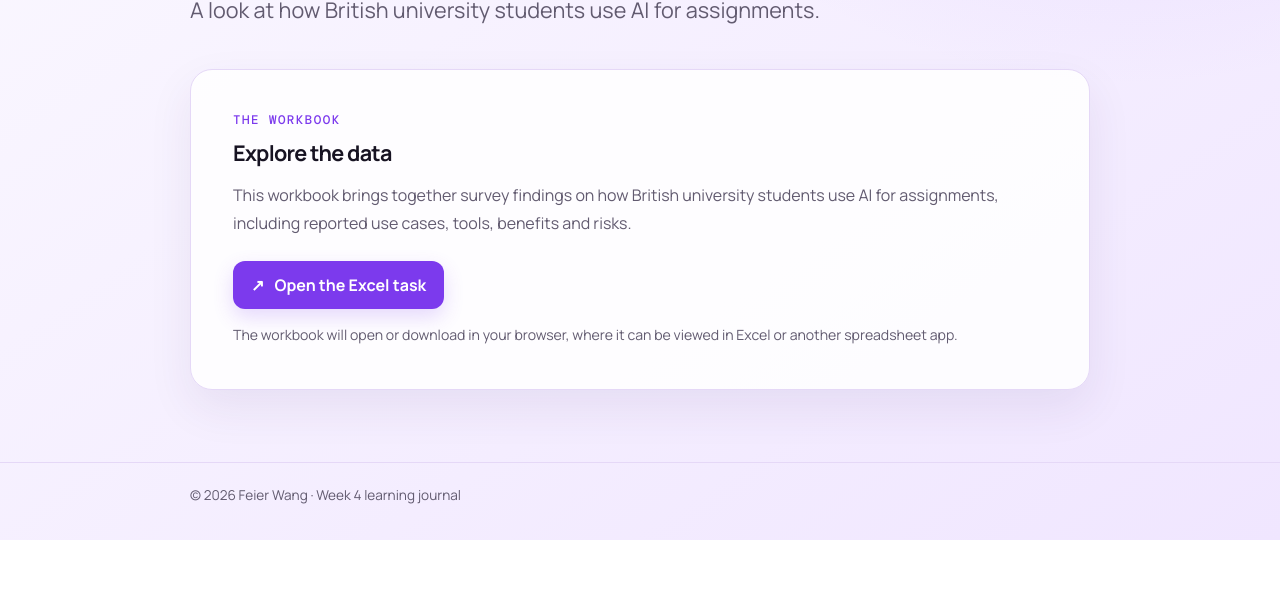
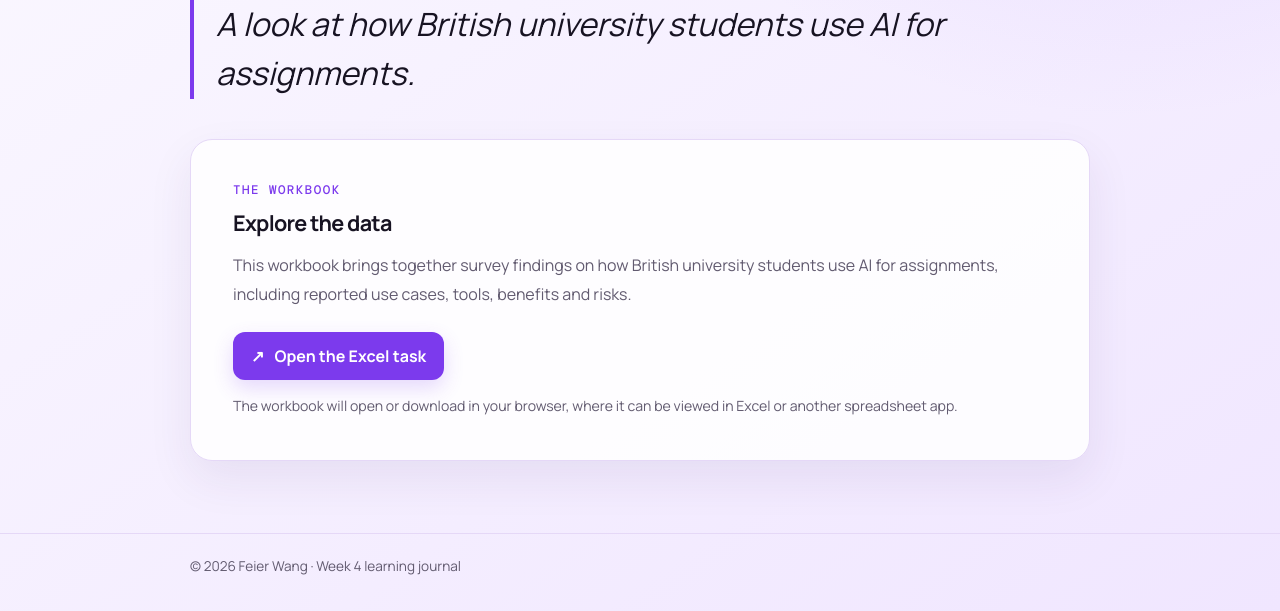
Before and after one commit to Zer03VI/Feier-s-website, a plain HTML site: page week4-reflection.html in a window 1280 px wide. Shown: the part 294-905 px from the top of the page. Before the commit the page ends 834 px from the top, so only its background shows below. Drawn offline with nearby package versions, Linux system fonts and the light colour scheme.

Commit message:
Style Week 4 subtitle like Week 2 reflection

```diff
--- a/week4-reflection.html
+++ b/week4-reflection.html
@@ -21,7 +21,7 @@
     .hero { padding:76px 0 40px; }
     .eyebrow,.mono { font:500 .78rem 'DM Mono',monospace; letter-spacing:.12em; text-transform:uppercase; color:var(--purple); }
     h1 { font-size:clamp(2.8rem,8vw,5.3rem); line-height:1; letter-spacing:-.065em; margin:18px 0; }
-    .lead { color:var(--muted); font-size:clamp(1.1rem,2.8vw,1.35rem); line-height:1.7; max-width:720px; margin:0; }
+    .lead { color:var(--ink); font-size:clamp(1.4rem,3.8vw,2rem); line-height:1.55; max-width:760px; margin:26px 0 0; padding-left:22px; border-left:4px solid var(--purple); font-style:italic; }
     main { padding-bottom:72px; }
     .card { background:var(--panel); border:1px solid var(--line); border-radius:22px; padding:clamp(24px,5vw,42px); box-shadow:0 18px 45px rgba(67,42,98,.08); }
     h2 { font-size:1.35rem; letter-spacing:-.035em; margin:10px 0 14px; }
@@ -38,7 +38,7 @@
   <section class="wrap hero">
     <div class="eyebrow">Week 04 / Reflection</div>
     <h1>Week4 reflection</h1>
-    <p class="lead">A look at how British university students use AI for assignments.</p>
+    <blockquote class="lead">A look at how British university students use AI for assignments.</blockquote>
   </section>
   <main class="wrap">
     <section class="card">
```
